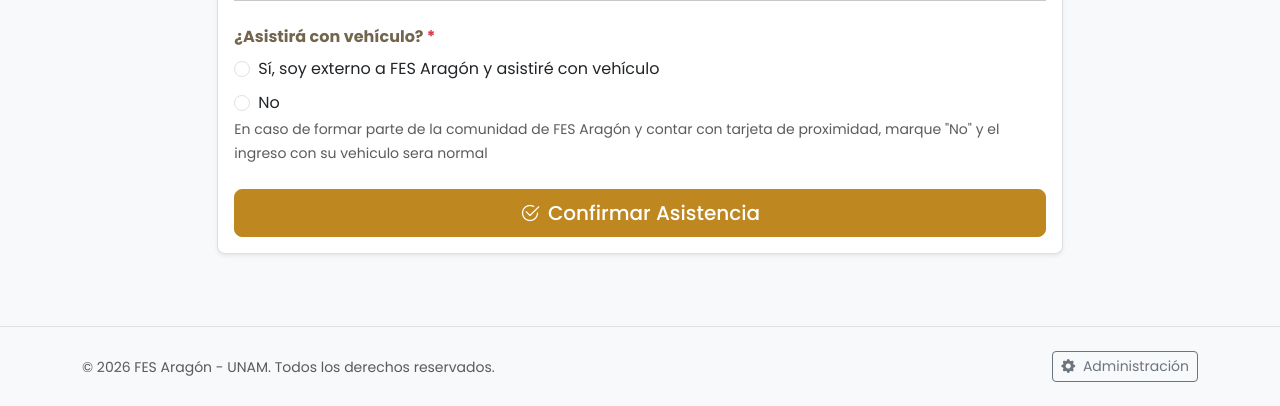
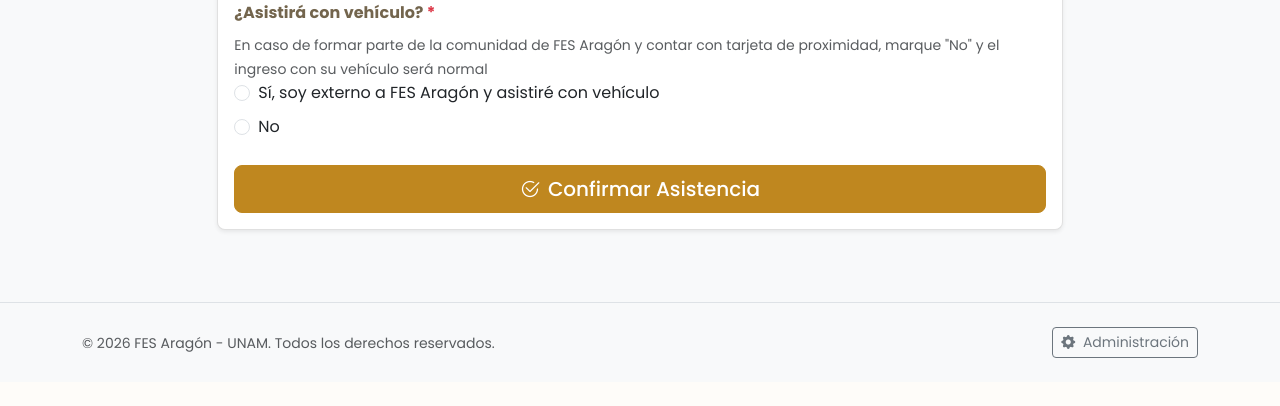
Before and after one commit to CarlosMelendezMejia/nuevo-formulario, a Flask app: page /evento/informe-gestion-2025 in a window 1280 px wide. Shown: the part 1101-1507 px from the top of the page. After the commit the page ends 1459 px from the top, so only its background shows below. Run offline with Flask 3, Linux system fonts and the light colour scheme; data comes from the database, SQL or seed files in the repository.

Commit message:
Ortographic fixes and line positions

```diff
--- a/templates/form.html
+++ b/templates/form.html
@@ -19,7 +19,7 @@
                 <div class="mb-4">
                     <h3 class="h6 text-c3 fw-semibold mb-2">Bienvenida(o)</h3>
                     <p class="text-muted mb-2">
-                        Le damos la más cordial bienvenida al formulario de confirmación de asistencia para el <b>Primer informe de actividades Gestión 2024 - 2028 Fes Aragón</b>.
+                        Le damos la más cordial bienvenida al formulario de confirmación de asistencia.
                     </p>
                     <p class="text-muted mb-0">
                         Su registro nos permitirá organizar de manera adecuada el acceso, el control de asistentes y, en su caso, la logística de ingreso vehicular.
@@ -126,6 +126,7 @@
                         <label class="form-label fw-bold d-block mb-2">
                             ¿Asistirá con vehículo? <span class="text-danger">*</span>
                         </label>
+                        <small class="text-muted">En caso de formar parte de la comunidad de FES Aragón y contar con tarjeta de proximidad, marque "No" y el ingreso con su vehículo será normal</small>
                         <div class="d-flex flex-column gap-2">
                             <div class="form-check">
                                 <input class="form-check-input" type="radio" id="trae_vehiculo_si" name="trae_vehiculo" value="si" required>
@@ -140,7 +141,6 @@
                                 </label>
                             </div>
                         </div>
-                        <small class="text-muted">En caso de formar parte de la comunidad de FES Aragón y contar con tarjeta de proximidad, marque "No" y el ingreso con su vehiculo sera normal</small>
                     </div>
 
                     <div id="vehiculo_fields" style="display: none;">
```
